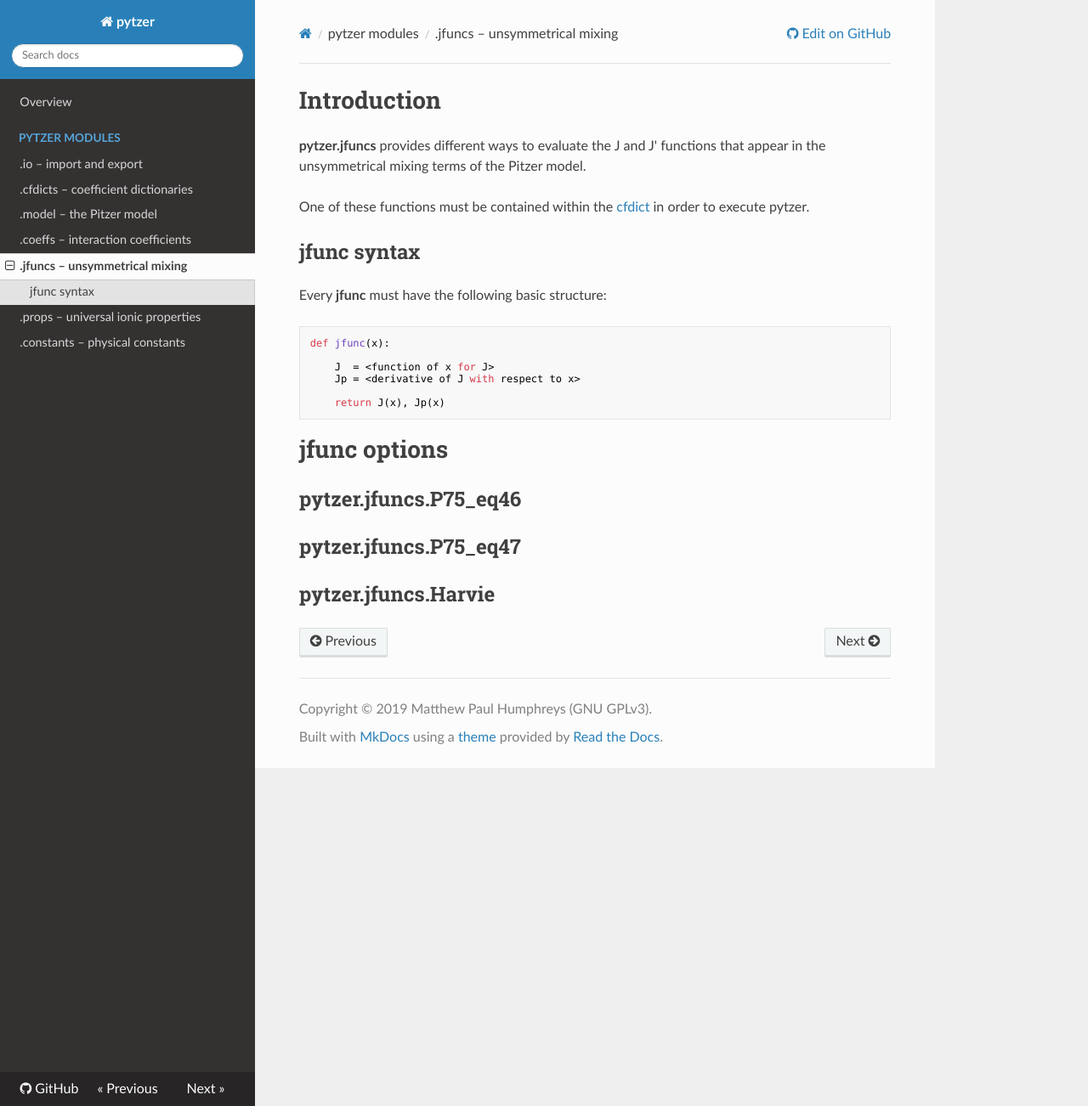
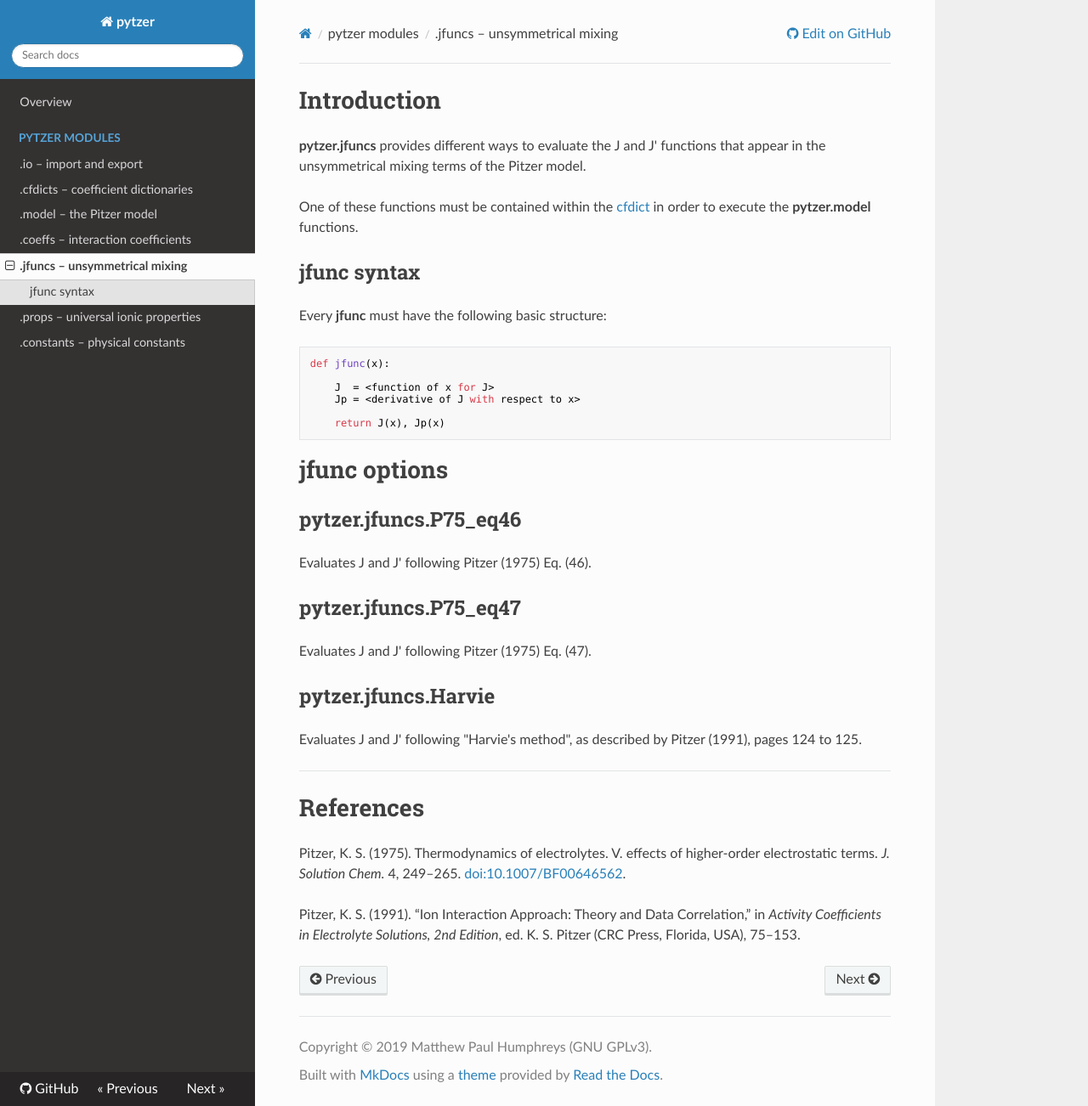
Before and after one commit to mvdh7/pytzer, an MkDocs documentation site: the page built from docs/modules/jfuncs.md, in a window 1280 px wide and 1302 px high. Shown: the whole window at 85% size. Built offline with MkDocs 1.6.1, drawn with Linux system fonts in a browser that asks for light colours; nearby versions of some CDN libraries.

Commit message:
Complete first draft

```diff
--- a/docs/modules/jfuncs.md
+++ b/docs/modules/jfuncs.md
@@ -2,7 +2,7 @@
 
 **pytzer.jfuncs** provides different ways to evaluate the J and J' functions that appear in the unsymmetrical mixing terms of the Pitzer model.
 
-One of these functions must be contained within the [cfdict](../cfdicts) in order to execute pytzer.
+One of these functions must be contained within the [cfdict](../cfdicts) in order to execute the **pytzer.model** functions.
 
 ## jfunc syntax
 
@@ -21,10 +21,20 @@ def jfunc(x):
 
 ## pytzer.jfuncs.P75_eq46
 
-
+Evaluates J and J' following Pitzer (1975) Eq. (46).
 
 ## pytzer.jfuncs.P75_eq47
 
-
+Evaluates J and J' following Pitzer (1975) Eq. (47).
 
 ## pytzer.jfuncs.Harvie
+
+Evaluates J and J' following "Harvie's method", as described by Pitzer (1991), pages 124 to 125.
+
+<hr />
+
+# References
+
+Pitzer, K. S. (1975). Thermodynamics of electrolytes. V. effects of higher-order electrostatic terms. *J. Solution Chem.* 4, 249–265. [doi:10.1007/BF00646562](https://doi.org/10.1007/BF00646562).
+
+Pitzer, K. S. (1991). “Ion Interaction Approach: Theory and Data Correlation,” in *Activity Coefficients in Electrolyte Solutions, 2nd Edition*, ed. K. S. Pitzer (CRC Press, Florida, USA), 75–153.
```
